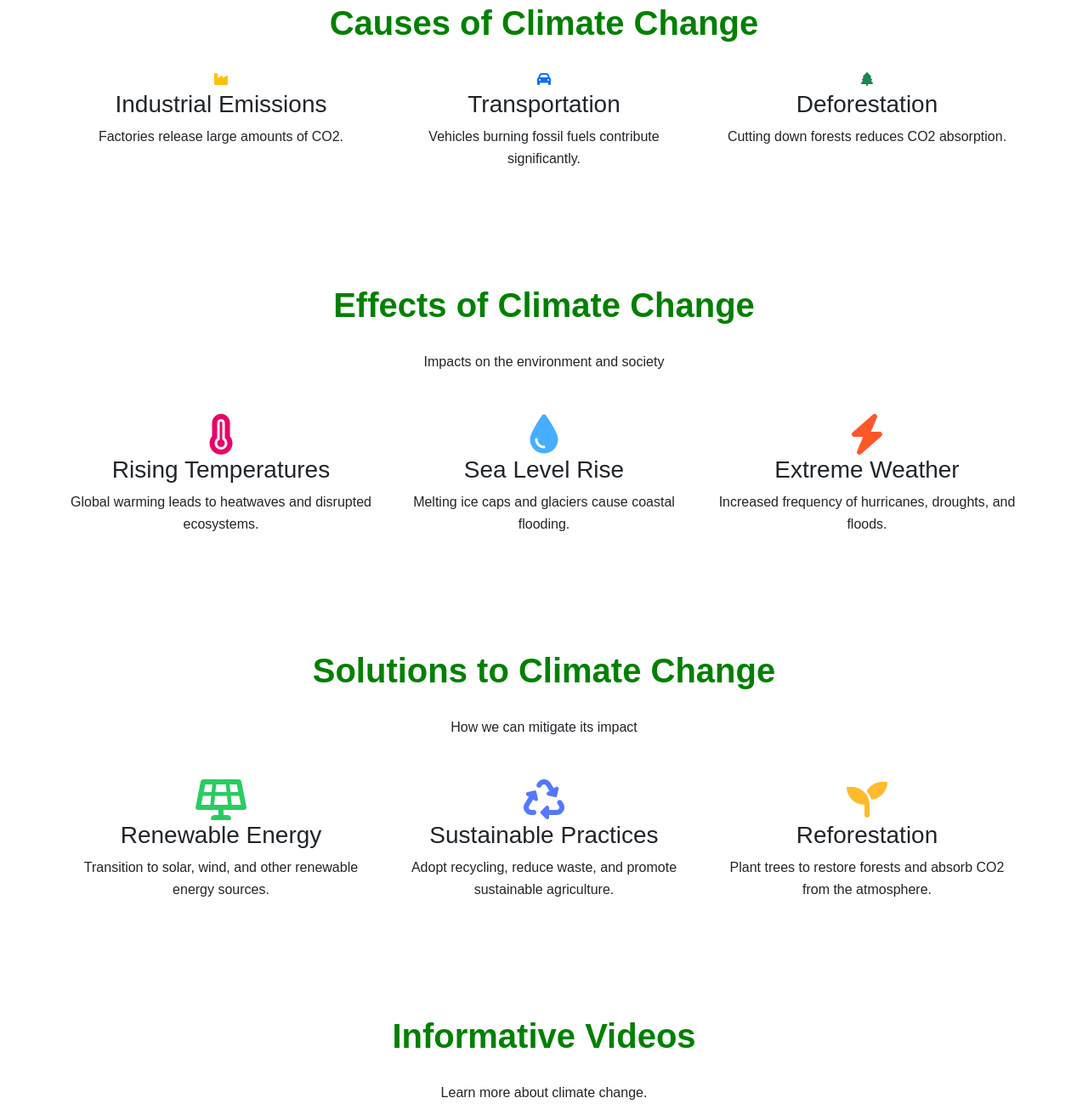
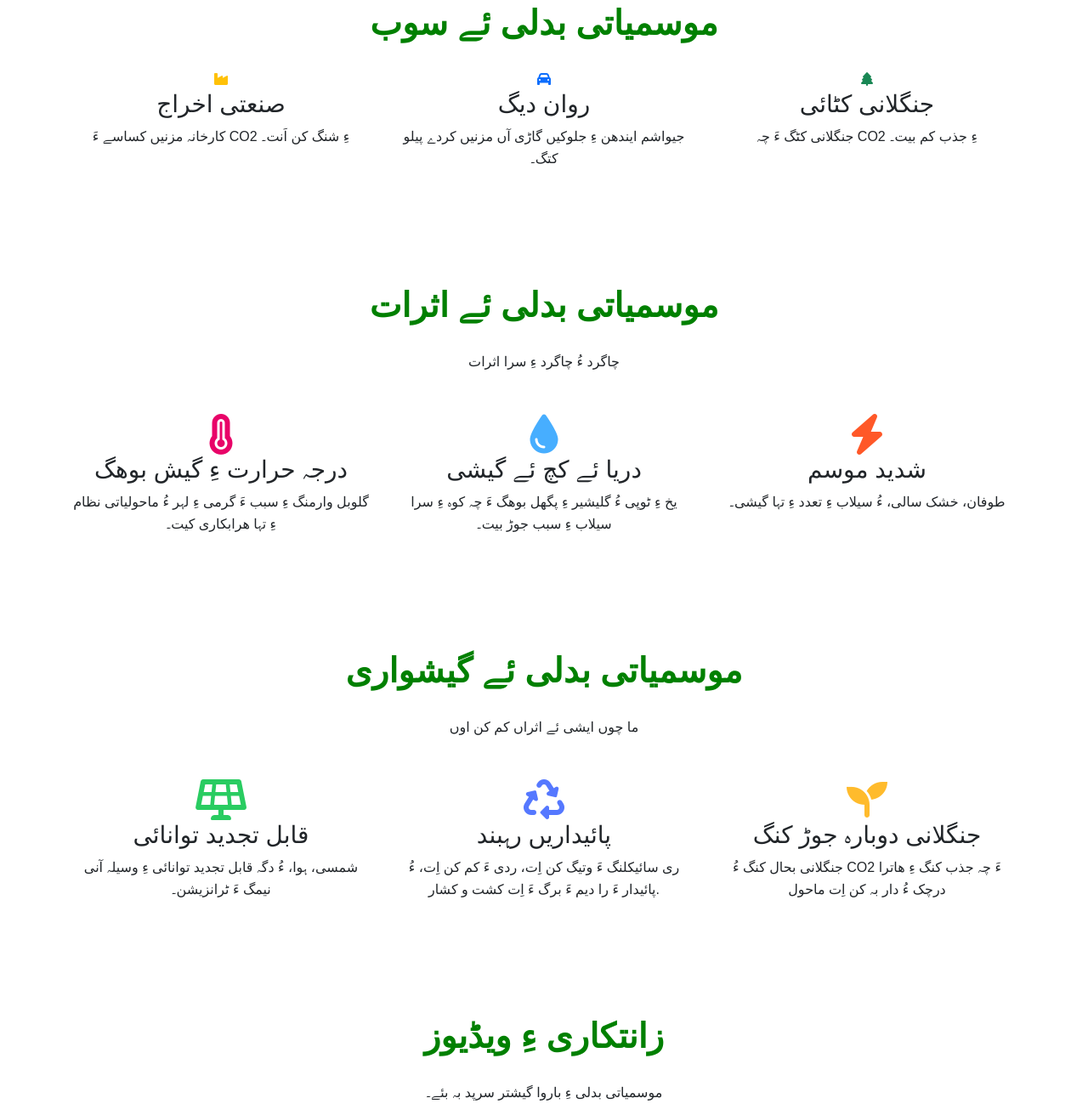
Before and after one commit to maqsoodakram/climates, a plain HTML site: page index.html in a window 1280 px wide. Shown: the part 966-2278 px from the top of the page at 85% size. Drawn offline with nearby package versions, Linux system fonts and the light colour scheme; grey boxes are pictures that could not be loaded.

Commit message:
changed into urdu

```diff
--- a/index.html
+++ b/index.html
@@ -148,15 +148,15 @@
     </nav>
 
     <div class="hero">
-      <h1>Let's Act Against Climate Change!</h1>
+      <h1>بیا اِت موسمیاتی بدلی ءِ ھلاپ ءَ کار بہ کن اِیں</h1>
     </div>
 
     <section class="about section">
       <div class="container text-center">
-        <h2>What is Climate Change?</h2>
+        <h2>موسمیاتی بدلی چے ایں؟</h2>
         <p class="lead">
-          Climate change refers to significant and lasting changes in Earth's
-          climate, mainly due to human activities.
+          آب و ہوا ءِ بدلی ءِ بزانت زمین ءِ آب و ہوا ءِ تہ ءَ مزنیں ءُ دائمی
+          بدلی یے کہ گیشتر انسان ءِ کارانی سوب ءَ بیتگ اَنت
         </p>
         <div class="row align-items-center mt-4">
           <div class="col-lg-6">
@@ -168,9 +168,9 @@
           </div>
           <div class="col-lg-6 text-start">
             <ul>
-              <li>Rising global temperatures due to greenhouse gases.</li>
-              <li>Increased frequency of extreme weather events.</li>
-              <li>Melting ice caps and rising sea levels.</li>
+              <li>گرین ہاؤس گیسز ءِ سبب ءَ جہانی درجہ حرارت ءِ تہا گیشی۔</li>
+              <li>انتہائی موسم ءِ وئیلانی تعدد ءَ گیشی۔</li>
+              <li>یخ ءِ ٹوپیانی پگھارگ ءُ دریا ءِ تہ ءَ گیشی۔</li>
             </ul>
             <a href="#" class="btn btn-success mt-3">Learn More</a>
           </div>
@@ -180,27 +180,27 @@
 
     <section class="causes section light-background">
       <div class="container">
-        <h2>Causes of Climate Change</h2>
+        <h2>موسمیاتی بدلی ئے سوب</h2>
         <div class="row text-center">
           <div class="col-md-4">
             <div class="cause-item">
               <i class="fas fa-industry text-warning"></i>
-              <h3>Industrial Emissions</h3>
-              <p>Factories release large amounts of CO2.</p>
+              <h3>صنعتی اخراج</h3>
+              <p>کارخانہ مزنیں کساسے ءَ CO2 ءِ شنگ کن اَنت۔</p>
             </div>
           </div>
           <div class="col-md-4">
             <div class="cause-item">
               <i class="fas fa-car text-primary"></i>
-              <h3>Transportation</h3>
-              <p>Vehicles burning fossil fuels contribute significantly.</p>
+              <h3>روان دیگ</h3>
+              <p>جیواشم ایندھن ءِ جلوکیں گاڑی آں مزنیں کردے پیلو کتگ۔</p>
             </div>
           </div>
           <div class="col-md-4">
             <div class="cause-item">
               <i class="fas fa-tree text-success"></i>
-              <h3>Deforestation</h3>
-              <p>Cutting down forests reduces CO2 absorption.</p>
+              <h3>جنگلانی کٹائی</h3>
+              <p>جنگلانی کٹگ ءَ چہ CO2 ءِ جذب کم بیت۔</p>
             </div>
           </div>
         </div>
@@ -209,8 +209,8 @@
     <!-- Effects Section -->
     <section id="effects" class="effects section">
       <div class="container">
-        <h2 class="text-center">Effects of Climate Change</h2>
-        <p class="text-center mb-5">Impacts on the environment and society</p>
+        <h2 class="text-center">موسمیاتی بدلی ئے اثرات</h2>
+        <p class="text-center mb-5">چاگرد ءُ چاگرد ءِ سرا اثرات</p>
         <div class="row gy-4">
           <div class="col-lg-4 col-md-6">
             <div class="effect-item text-center">
@@ -218,22 +218,28 @@
                 class="fas fa-thermometer-full fa-3x"
                 style="color: #e80368"
               ></i>
-              <h3>Rising Temperatures</h3>
-              <p>Global warming leads to heatwaves and disrupted ecosystems.</p>
+              <h3>درجہ حرارت ءِ گیش بوھگ</h3>
+              <p>
+                گلوبل وارمنگ ءِ سبب ءَ گرمی ءِ لہر ءُ ماحولیاتی نظام ءِ تہا
+                ھرابکاری کیت۔
+              </p>
             </div>
           </div>
           <div class="col-lg-4 col-md-6">
             <div class="effect-item text-center">
               <i class="fas fa-tint fa-3x" style="color: #47aeff"></i>
-              <h3>Sea Level Rise</h3>
-              <p>Melting ice caps and glaciers cause coastal flooding.</p>
+              <h3>دریا ئے کچ ئے گیشی</h3>
+              <p>
+                یخ ءِ ٹوپی ءُ گلیشیر ءِ پگھل بوھگ ءَ چہ کوہ ءِ سرا سیلاب ءِ سبب
+                جوڑ بیت۔
+              </p>
             </div>
           </div>
           <div class="col-lg-4 col-md-6">
             <div class="effect-item text-center">
               <i class="fas fa-bolt fa-3x" style="color: #ff5828"></i>
-              <h3>Extreme Weather</h3>
-              <p>Increased frequency of hurricanes, droughts, and floods.</p>
+              <h3>شدید موسم</h3>
+              <p>طوفان، خشک سالی، ءُ سیلاب ءِ تعدد ءِ تہا گیشی۔</p>
             </div>
           </div>
         </div>
@@ -244,35 +250,36 @@
     <!-- Solutions Section -->
     <section id="solutions" class="solutions section light-background">
       <div class="container">
-        <h2 class="text-center">Solutions to Climate Change</h2>
-        <p class="text-center mb-5">How we can mitigate its impact</p>
+        <h2 class="text-center">موسمیاتی بدلی ئے گیشواری</h2>
+        <p class="text-center mb-5">ما چوں ایشی ئے اثراں کم کن اوں</p>
         <div class="row gy-4">
           <div class="col-lg-4 col-md-6">
             <div class="solution-item text-center">
               <i class="fas fa-solar-panel fa-3x" style="color: #29cc61"></i>
-              <h3>Renewable Energy</h3>
+              <h3>قابل تجدید توانائی</h3>
               <p>
-                Transition to solar, wind, and other renewable energy sources.
+                شمسی، ہوا، ءُ دگہ قابل تجدید توانائی ءِ وسیلہ آنی نیمگ ءَ
+                ٹرانزیشن۔
               </p>
             </div>
           </div>
           <div class="col-lg-4 col-md-6">
             <div class="solution-item text-center">
               <i class="fas fa-recycle fa-3x" style="color: #5578ff"></i>
-              <h3>Sustainable Practices</h3>
+              <h3>پائیداریں رہبند</h3>
               <p>
-                Adopt recycling, reduce waste, and promote sustainable
-                agriculture.
+                ری سائیکلنگ ءَ وتیگ کن اِت، ردی ءَ کم کن اِت، ءُ پائیدار ءَ را
+                دیم ءَ برگ ءَ اِت کشت و کشار.
               </p>
             </div>
           </div>
           <div class="col-lg-4 col-md-6">
             <div class="solution-item text-center">
               <i class="fas fa-seedling fa-3x" style="color: #ffbb2c"></i>
-              <h3>Reforestation</h3>
+              <h3>جنگلانی دوبارہ جوڑ کنگ</h3>
               <p>
-                Plant trees to restore forests and absorb CO2 from the
-                atmosphere.
+                جنگلانی بحال کنگ ءُ CO2 ءَ چہ جذب کنگ ءِ ھاترا درچک ءُ دار بہ کن
+                اِت ماحول
               </p>
             </div>
           </div>
@@ -283,8 +290,8 @@
 
     <section id="videos" class="videos section light-background">
       <div class="container">
-        <h2 class="text-center">Informative Videos</h2>
-        <p class="text-center">Learn more about climate change.</p>
+        <h2 class="text-center">زانتکاری ءِ ویڈیوز</h2>
+        <p class="text-center">موسمیاتی بدلی ءِ باروا گیشتر سرپد بہ بئے۔</p>
 
         <div id="videoCarousel" class="carousel slide" data-bs-ride="carousel">
           <div class="carousel-inner">
```
Also changed, not shown: about.html (+22 -21 lines), contact.html (+4 -4 lines).
